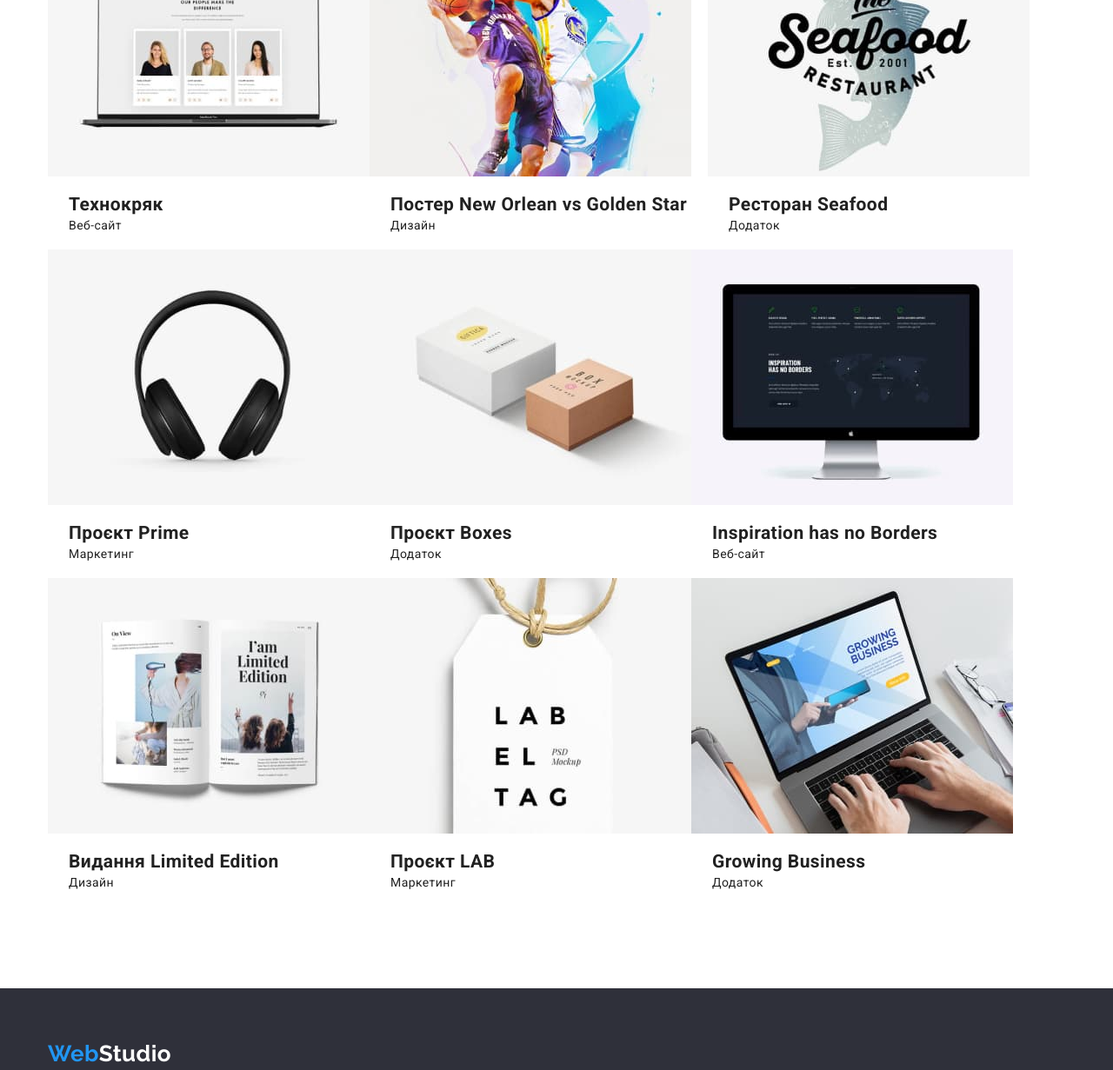
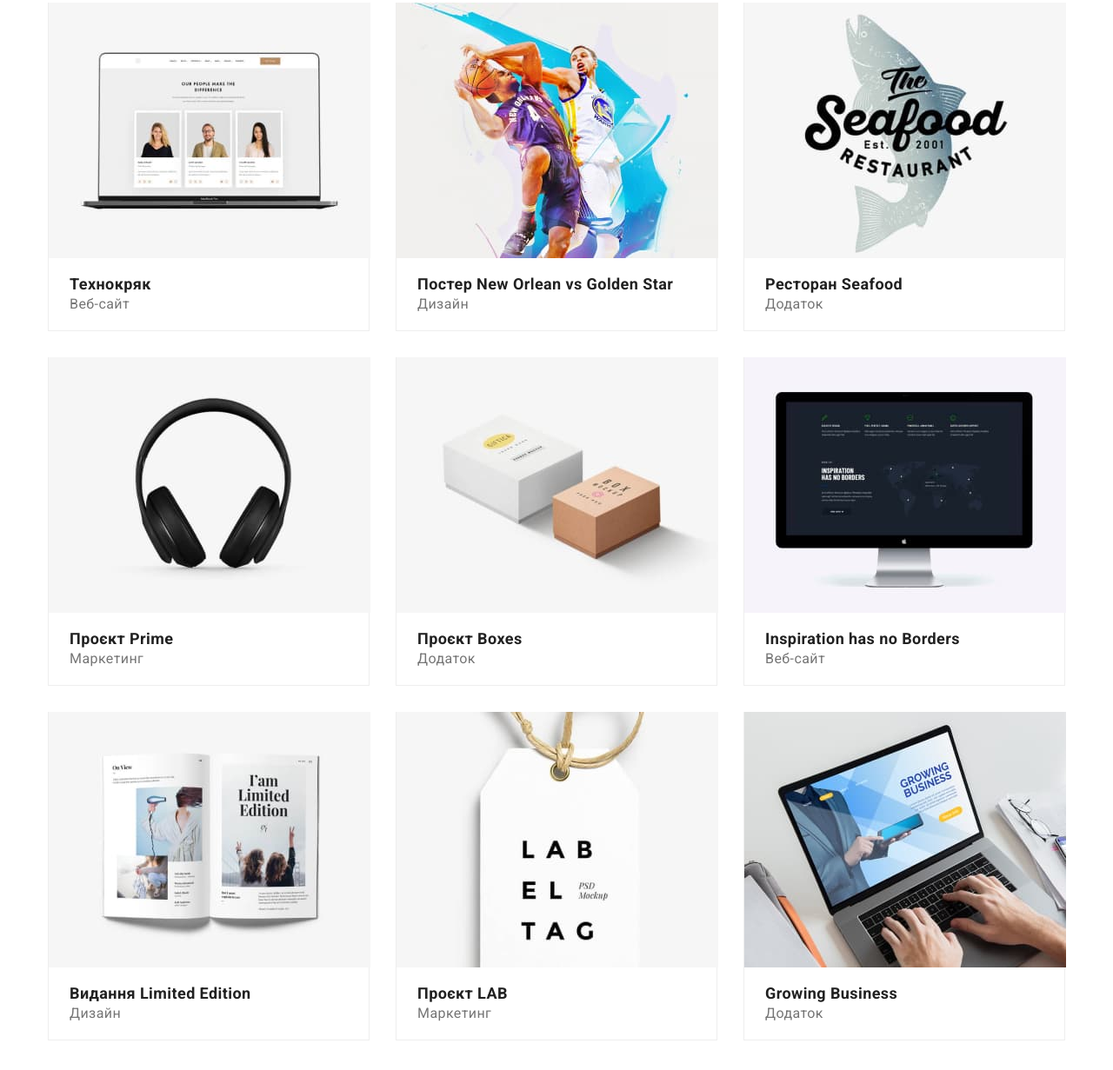
Before and after one commit to alexholov/goit-markup-hw-03, a plain HTML site: page potfolio.html in a window 1280 px wide. Shown: the part 243-1474 px from the top of the page at 87% size. Drawn offline with nearby package versions, Linux system fonts and the light colour scheme.

Commit message:
переделал

```diff
--- a/css/styles.css
+++ b/css/styles.css
@@ -53,6 +53,7 @@ ul {
 }
 
 .section {
+  padding-top: 94px;
   padding-bottom: 94px;
   text-align: center;
 }
@@ -138,8 +139,7 @@ ul {
 /* --------------Hero---------------- */
 
 .section-hero {
-  padding-top: 94px;
-  padding-bottom: 94px;
+  background-color: var(--secondary-backround-color);
 }
 .hero {
   /* width: 1600px; */
@@ -195,7 +195,9 @@ ul {
   color: var(--secondary-color);
 }
 /* --------------section works---------------- */
-
+.section-works {
+  padding-top: 0px;
+}
 .works-title {
   margin-bottom: 50px;
   font-size: 36px;
@@ -209,6 +211,10 @@ ul {
   display: block;
 }
 /* --------------section workers---------------- */
+.img-workers {
+  display: block;
+}
+
 .workers-title {
   font-family: 'Roboto';
   font-style: normal;
@@ -297,10 +303,10 @@ ul {
 .list-cards {
   display: flex;
   flex-wrap: wrap;
-  /* gap: 30px; */
+  gap: 30px;
 }
-.list .cards {
-  border-bottom: 1px solid #eeeeee;
+.list-cards .cards {
+  border: 1px solid #eeeeee;
   border-top: 0;
   width: 370px;
 }
@@ -310,6 +316,11 @@ ul {
 }
 .item-text .title {
   margin-bottom: 4px;
+  font-size: 18px;
+}
+.item-text .text {
+  font-size: 16px;
+  color: var(--secondary-color);
 }
 .list .title {
   font-size: 18px;
--- a/potfolio.html
+++ b/potfolio.html
@@ -58,7 +58,7 @@
                 height="294"
               />
               <div class="item-text">
-                <h2 class="title">Технокряк</h2>
+                <h3 class="title">Технокряк</h3>
                 <p class="text">Веб-сайт</p>
               </div>
             </li>
@@ -71,7 +71,7 @@
                 height="294"
               />
               <div class="item-text">
-                <h2 class="title">Постер New Orlean vs Golden Star</h2>
+                <h3 class="title">Постер New Orlean vs Golden Star</h3>
                 <p class="text">Дизайн</p>
               </div>
             </li>
@@ -84,14 +84,14 @@
                 height="294"
               />
               <div class="item-text">
-                <h2 class="title">Ресторан Seafood</h2>
+                <h3 class="title">Ресторан Seafood</h3>
                 <p class="text">Додаток</p>
               </div>
             </li>
             <li class="cards">
               <img class="item" src="./images/img10.jpg" alt="Навушники" width="370" height="294" />
               <div class="item-text">
-                <h2 class="title">Проєкт Prime</h2>
+                <h3 class="title">Проєкт Prime</h3>
                 <p class="text">Маркетинг</p>
               </div>
             </li>
@@ -104,14 +104,14 @@
                 height="294"
               />
               <div class="item-text">
-                <h2 class="title">Проєкт Boxes</h2>
+                <h3 class="title">Проєкт Boxes</h3>
                 <p class="text">Додаток</p>
               </div>
             </li>
             <li class="cards">
               <img class="item" src="./images/img12.jpg" alt="Монітор" width="370" height="294" />
               <div class="item-text">
-                <h2 class="title">Inspiration has no Borders</h2>
+                <h3 class="title">Inspiration has no Borders</h3>
                 <p class="text">Веб-сайт</p>
               </div>
             </li>
@@ -124,7 +124,7 @@
                 height="294"
               />
               <div class="item-text">
-                <h2 class="title">Видання Limited Edition</h2>
+                <h3 class="title">Видання Limited Edition</h3>
                 <p class="text">Дизайн</p>
               </div>
             </li>
@@ -137,7 +137,7 @@
                 height="294"
               />
               <div class="item-text">
-                <h2 class="title">Проєкт LAB</h2>
+                <h3 class="title">Проєкт LAB</h3>
                 <p class="text">Маркетинг</p>
               </div>
             </li>
@@ -150,7 +150,7 @@
                 height="294"
               />
               <div class="item-text">
-                <h2 class="title">Growing Business</h2>
+                <h3 class="title">Growing Business</h3>
                 <p class="text">Додаток</p>
               </div>
             </li>
```
Also changed, not shown: index.html (+6 -6 lines).
